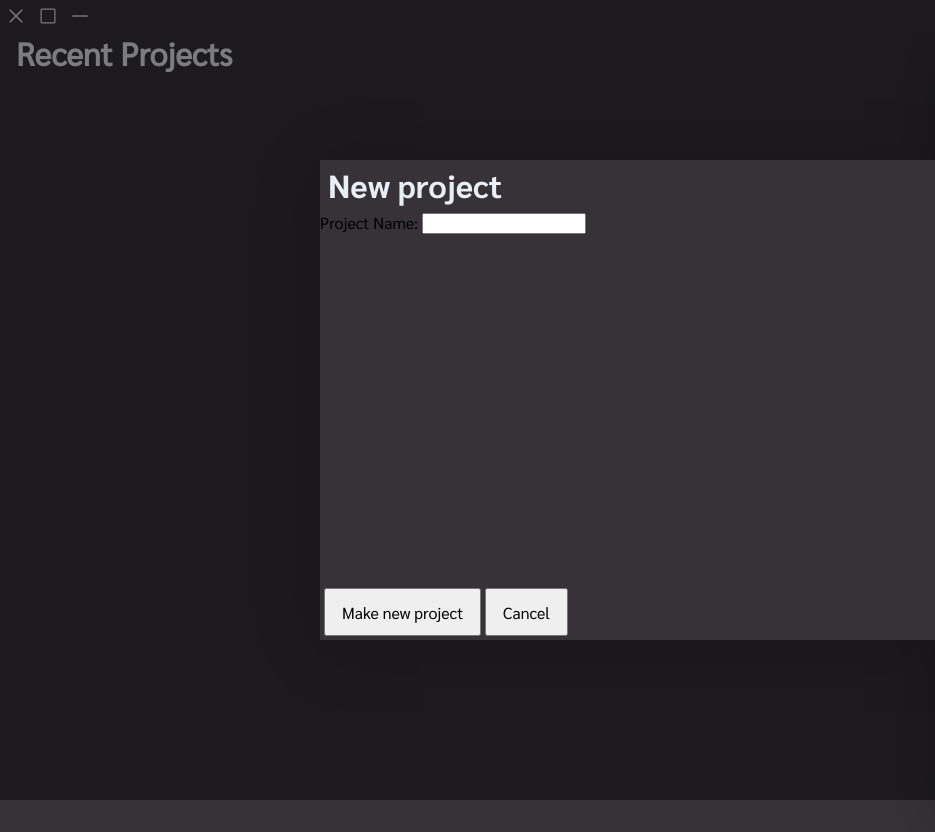
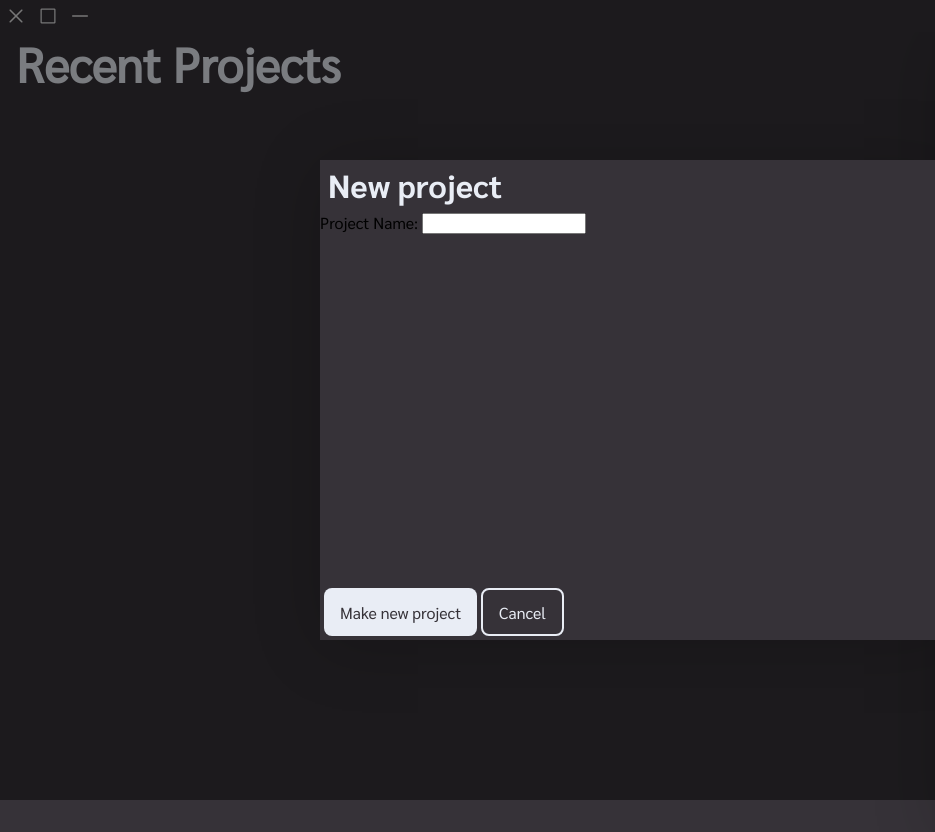
Before and after one commit to snowystuff/dsmv, an Electron app: page main.html in a window 1280 px wide. Both pictures are taken after a click on the button "New Project". Shown: the full height of the page, 0-935 px from the left. Drawn offline with Linux system fonts and the light colour scheme.

Commit message:
visual update

```diff
--- a/style.css
+++ b/style.css
@@ -1,8 +1,6 @@
 /* DSMV STUDIO CSS */
 
-::-webkit-scrollbar {
-    display: none;
-}
+::-webkit-scrollbar {display: none;}
 
 /* Default font and widths */
 @font-face {
@@ -41,9 +39,7 @@ img {
     -webkit-user-select: none;
     -ms-user-select: none;
 }
-h1 {
-	color: #e9edf5;
-}
+h1 {color: #e9edf5;}
 body {
 	background-color: #363238;
 	height: calc(100vh - 32px);
@@ -116,6 +112,7 @@ body {
 	width: calc(100% - calc(110px + 18vw));
 	height: 100%;
 }
+.main_container h1 {font-size: 6vmin;}
 
 /* Input frame */
 .input_frame {
@@ -160,7 +157,22 @@ body {
 	font-size: 2vmin;
 	bottom: 0;
 	padding: 2px 2vmin 2px 2vmin;
+	border-radius: 1vmin;
 }
+.input_buttons #input_ok {
+	background-color: #e9edf5;
+	border-style: none;
+	color: #363238;
+}
+
+.input_buttons #input_cancel {
+	background-color: #00000000;
+	border-style: solid;
+	border-color: #e9edf5;
+	border-width: 0.25vmin;
+	color: #e9edf5;
+}
+
 #frame_background {
 	background-color: #0000007A;
 	position: absolute;
```
